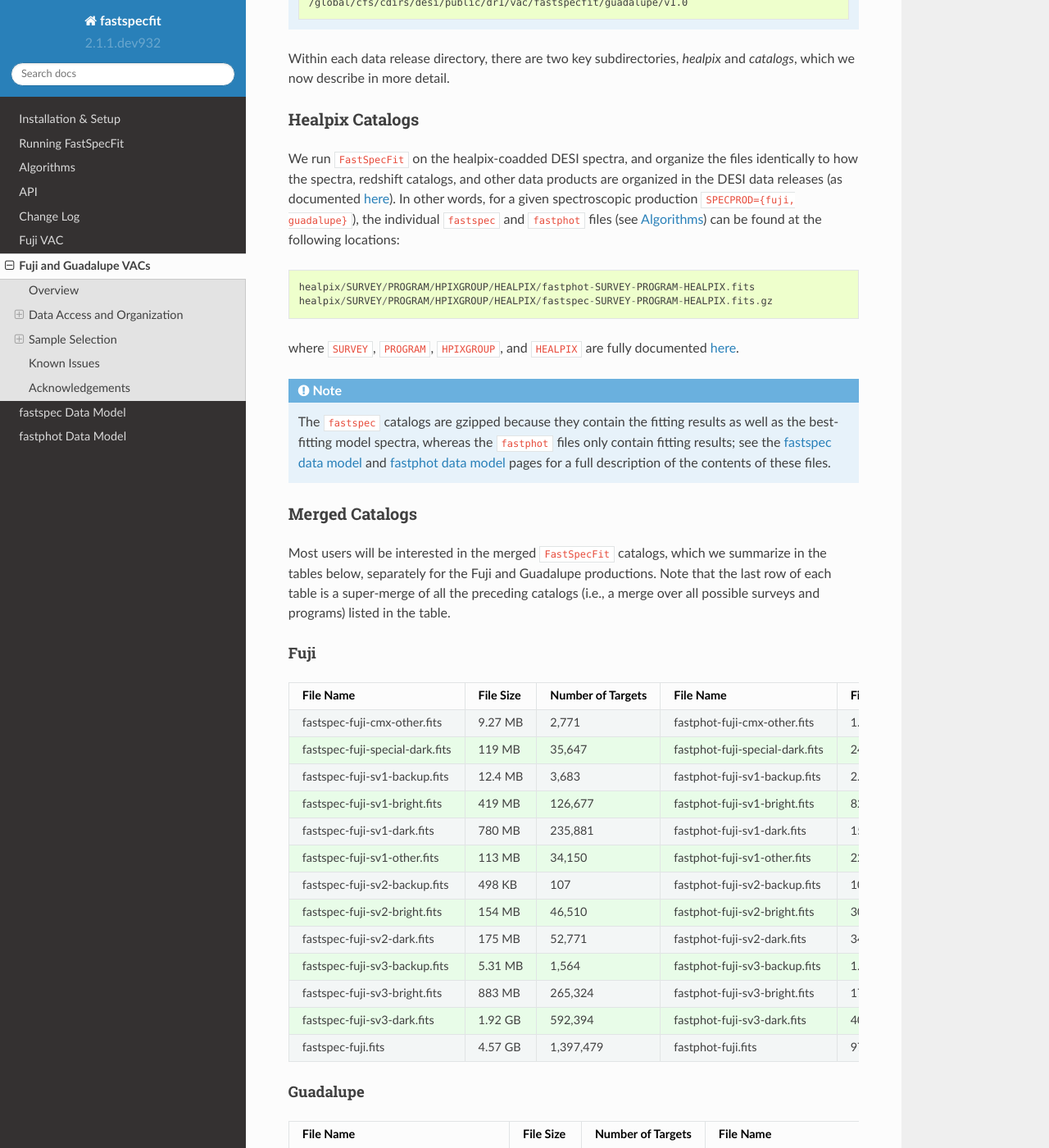
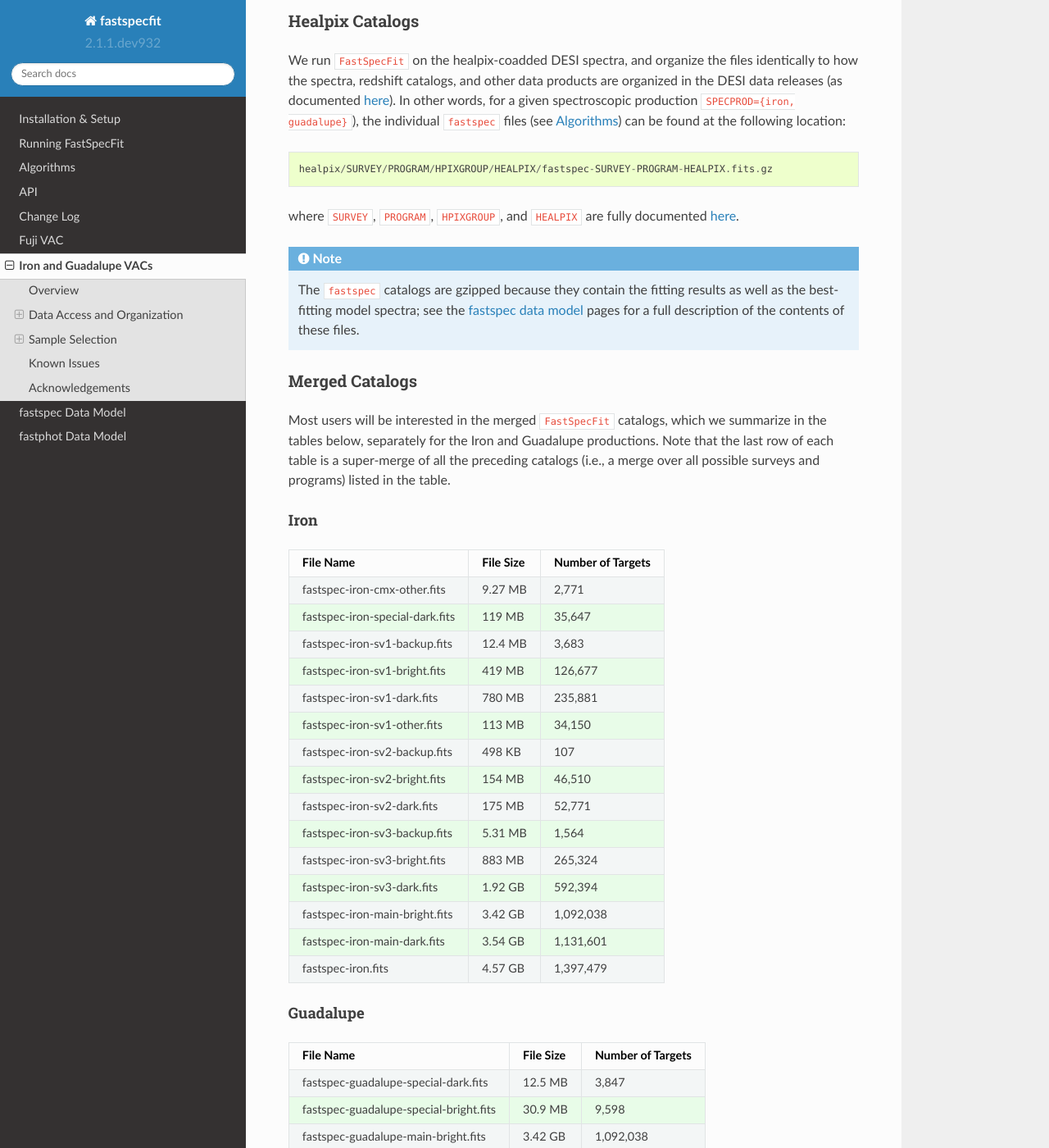
Before and after one commit to desihub/fastspecfit, a Sphinx documentation site: the page built from doc/iron.rst, in a window 1280 px wide and 1400 px high, scrolled down 1133 px. Shown: the whole window at 82% size. Built offline with Sphinx 7.4.7 and the Read the Docs theme 2.0.0, drawn with Linux system fonts in a browser that asks for light colours; some of the changed text lies outside the part shown.

Commit message:
fix iron.rst problem

```diff
--- a/doc/iron.rst
+++ b/doc/iron.rst
@@ -1,6 +1,6 @@
-.. _fujilupe vac:
+.. _iron vac:
 
-Fuji and Guadalupe VACs
+Iron and Guadalupe VACs
 =======================
 
 .. contents:: Contents
@@ -9,25 +9,20 @@ Fuji and Guadalupe VACs
 Overview
 --------
 
-This page describes the content and construction of the **version 1.0**
-``FastSpecFit`` value-added catalogs (VACs) which were generated from the DESI
-**Fuji** and **Guadalupe** spectroscopic productions. Both VACs will be publicly
-released in the near future but are available to all DESI collaborators now:
-
-  * Fuji will be publicly released as part of the `DESI Early Data Release
-    (DESI/EDR)`_ in early 2023 (exact date TBD); and
-  * Guadalupe will be released as a supplemental dataset to `DESI Data Release 1
-    (DESI/DR1)`_ sometime in 2024 (exact date TBD).
+This page describes the content and construction of the ``FastSpecFit``
+value-added catalogs (VACs) which were generated from the DESI **Iron** and
+**Guadalupe** spectroscopic productions. Both VACs will be publicly released as
+part of the `DESI Data Release 1 (DESI/DR1)`_ sometime in 2024 (exact date TBD).
 
 Data Access and Organization
 ----------------------------
 
-The Fuji and Guadalupe VACs can be accessed at the following urls:
+The Iron and Guadalupe VACs can be accessed at the following urls:
 
 ========================== ===================================================================
 Value-Added Catalog        URL
 ========================== ===================================================================
-Fuji (EDR)                 https://data.desi.lbl.gov/public/edr/vac/fastspecfit/fuji/v1.0
+Iron (EDR)                 https://data.desi.lbl.gov/public/edr/vac/fastspecfit/iron/v1.0
 Guadalupe (DR1 Supplement) https://data.desi.lbl.gov/public/dr1/vac/fastspecfit/guadalupe/v1.0
 ========================== ===================================================================
 
@@ -38,8 +33,8 @@ Guadalupe (DR1 Supplement) https://data.desi.lbl.gov/public/dr1/vac/fastspecfit/
    DESI Collaborators may access the catalogs directly at `NERSC`_ at the
    following directories::
 
-     /global/cfs/cdirs/desi/public/edr/vac/fastspecfit/fuji/v1.0
-     /global/cfs/cdirs/desi/public/dr1/vac/fastspecfit/guadalupe/v1.0
+     /global/cfs/cdirs/desi/public/dr1/vac/fastspecfit/iron/v1.0
+     /global/cfs/cdirs/desi/public/dr1/vac/fastspecfit/guadalupe/v2.0
 
 .. highlight:: default
 
@@ -52,11 +47,10 @@ Healpix Catalogs
 We run ``FastSpecFit`` on the healpix-coadded DESI spectra, and organize the
 files identically to how the spectra, redshift catalogs, and other data products
 are organized in the DESI data releases (as documented `here`_). In other words,
-for a given spectroscopic production ``SPECPROD={fuji, guadalupe}``), the
-individual ``fastspec`` and ``fastphot`` files (see :ref:`algorithms`) can be
-found at the following locations::
+for a given spectroscopic production ``SPECPROD={iron, guadalupe}``), the
+individual ``fastspec`` files (see :ref:`algorithms`) can be
+found at the following location::
 
-  healpix/SURVEY/PROGRAM/HPIXGROUP/HEALPIX/fastphot-SURVEY-PROGRAM-HEALPIX.fits
   healpix/SURVEY/PROGRAM/HPIXGROUP/HEALPIX/fastspec-SURVEY-PROGRAM-HEALPIX.fits.gz
 
 where ``SURVEY``, ``PROGRAM``, ``HPIXGROUP``, and ``HEALPIX`` are fully
@@ -65,59 +59,60 @@ documented `here`_.
 .. note::
 
    The ``fastspec`` catalogs are gzipped because they contain the fitting
-   results as well as the best-fitting model spectra, whereas the ``fastphot``
-   files only contain fitting results; see the :ref:`fastspec data
-   model<fastspec datamodel>` and :ref:`fastphot data model<fastphot datamodel>`
-   pages for a full description of the contents of these files.
+   results as well as the best-fitting model spectra; see the :ref:`fastspec
+   data model<fastspec datamodel>` pages for a full description of the contents
+   of these files.
 
-.. _`merged catalogs`:
+.. _`iron merged catalogs`:
 
 Merged Catalogs
 ~~~~~~~~~~~~~~~
 
 Most users will be interested in the merged ``FastSpecFit`` catalogs, which we
-summarize in the tables below, separately for the Fuji and Guadalupe
+summarize in the tables below, separately for the Iron and Guadalupe
 productions. Note that the last row of each table is a super-merge of all the
 preceding catalogs (i.e., a merge over all possible surveys and programs) listed
 in the table.
 
-Fuji
+Iron
 """"
 
 .. rst-class:: columns
 
-=============================== ========= ================= =============================== ========= =================
-File Name                       File Size Number of Targets File Name                       File Size Number of Targets
-=============================== ========= ================= =============================== ========= =================
-fastspec-fuji-cmx-other.fits    9.27 MB   2,771             fastphot-fuji-cmx-other.fits    1.82 MB   2,771
-fastspec-fuji-special-dark.fits 119 MB    35,647            fastphot-fuji-special-dark.fits 24.6 MB   35,647
-fastspec-fuji-sv1-backup.fits   12.4 MB   3,683             fastphot-fuji-sv1-backup.fits   2.56 MB   3,683
-fastspec-fuji-sv1-bright.fits   419 MB    126,677           fastphot-fuji-sv1-bright.fits   82.7 MB   126,677
-fastspec-fuji-sv1-dark.fits     780 MB    235,881           fastphot-fuji-sv1-dark.fits     154 MB    235,881
-fastspec-fuji-sv1-other.fits    113 MB    34,150            fastphot-fuji-sv1-other.fits    22.2 MB   34,150
-fastspec-fuji-sv2-backup.fits   498 KB    107               fastphot-fuji-sv2-backup.fits   101 KB    107
-fastspec-fuji-sv2-bright.fits   154 MB    46,510            fastphot-fuji-sv2-bright.fits   30.6 MB   46,510
-fastspec-fuji-sv2-dark.fits     175 MB    52,771            fastphot-fuji-sv2-dark.fits     34.6 MB   52,771
-fastspec-fuji-sv3-backup.fits   5.31 MB   1,564             fastphot-fuji-sv3-backup.fits   1.06 MB   1,564
-fastspec-fuji-sv3-bright.fits   883 MB    265,324           fastphot-fuji-sv3-bright.fits   179 MB    265,324
-fastspec-fuji-sv3-dark.fits     1.92 GB   592,394           fastphot-fuji-sv3-dark.fits     400 MB    592,394
-fastspec-fuji.fits              4.57 GB   1,397,479         fastphot-fuji.fits              970 MB    1,397,479
-=============================== ========= ================= =============================== ========= =================
+=============================== ========= =================
+File Name                       File Size Number of Targets
+=============================== ========= =================
+fastspec-iron-cmx-other.fits    9.27 MB   2,771
+fastspec-iron-special-dark.fits 119 MB    35,647
+fastspec-iron-sv1-backup.fits   12.4 MB   3,683
+fastspec-iron-sv1-bright.fits   419 MB    126,677
+fastspec-iron-sv1-dark.fits     780 MB    235,881
+fastspec-iron-sv1-other.fits    113 MB    34,150
+fastspec-iron-sv2-backup.fits   498 KB    107
+fastspec-iron-sv2-bright.fits   154 MB    46,510
+fastspec-iron-sv2-dark.fits     175 MB    52,771
+fastspec-iron-sv3-backup.fits   5.31 MB   1,564
+fastspec-iron-sv3-bright.fits   883 MB    265,324
+fastspec-iron-sv3-dark.fits     1.92 GB   592,394
+fastspec-iron-main-bright.fits  3.42 GB   1,092,038
+fastspec-iron-main-dark.fits    3.54 GB   1,131,601
+fastspec-iron.fits              4.57 GB   1,397,479
+=============================== ========= =================
 
 Guadalupe
 """""""""
 
 .. rst-class:: columns
 
-====================================== ========= ================= ====================================== ========= =================
-File Name                              File Size Number of Targets File Name                              File Size Number of Targets
-====================================== ========= ================= ====================================== ========= =================
-fastspec-guadalupe-special-dark.fits   12.5 MB   3,847             fastphot-guadalupe-special-dark.fits   2.15 MB   3,847
-fastspec-guadalupe-special-bright.fits 30.9 MB   9,598             fastphot-guadalupe-special-bright.fits 5.36 MB   9,598
-fastspec-guadalupe-main-bright.fits    3.42 GB   1,092,038         fastphot-guadalupe-main-bright.fits    606 MB    1,092,038
-fastspec-guadalupe-main-dark.fits      3.54 GB   1,131,601         fastphot-guadalupe-main-dark.fits      622 MB    1,131,601
-fastspec-guadalupe.fits                7.02 GB   2,237,084         fastphot-guadalupe.fits                1.23 GB   2,237,084
-====================================== ========= ================= ====================================== ========= =================
+====================================== ========= =================
+File Name                              File Size Number of Targets
+====================================== ========= =================
+fastspec-guadalupe-special-dark.fits   12.5 MB   3,847
+fastspec-guadalupe-special-bright.fits 30.9 MB   9,598
+fastspec-guadalupe-main-bright.fits    3.42 GB   1,092,038
+fastspec-guadalupe-main-dark.fits      3.54 GB   1,131,601
+fastspec-guadalupe.fits                7.02 GB   2,237,084
+====================================== ========= =================
 
 .. note::
 
@@ -132,7 +127,7 @@ The sample selection---in other words, the criteria used the choose which DESI
 targets to fit---were chosen to be very inclusive so that modeling results would
 be available for as many objects as possible. In brief, we fit *all*
 extragalactic (redshift greater than 0.001) non-sky (i.e., object) targets in
-both Fuji and Guadalupe, with no cuts on targeting bits, redshift or
+both Iron and Guadalupe, with no cuts on targeting bits, redshift or
 fiber-assignment warning bits, or other quality cuts.
 
 Specifically, let ``redrockfile`` be the full pathname to a given `redrock
@@ -159,7 +154,7 @@ Updated QSO Redshifts
 For a small but important fraction of quasar (QSO) targets, the redshift
 determined by Redrock is incorrect. To mitigate this issue, the DESI team has
 developed an approach to rectify the redshift nominally measured by Redrock
-using the machine-learning algorithm ``QuasarNet``. In the Fuji and Guadalupe
+using the machine-learning algorithm ``QuasarNet``. In the Iron and Guadalupe
 ``FastSpecFit`` VACs we adopt the same algorithm.
 
 Specifically, let ``redrockfile`` and ``qnfile`` be the full pathname to a given
@@ -185,26 +180,26 @@ model<fastphot datamodel>`) using the following bit of code:
       zb['Z'][qn['IS_QSO_QN_NEW_RR']] = qn['Z_NEW'][qn['IS_QSO_QN_NEW_RR']]
 
 For reference, the table below summarizes the number of objects with updated
-redshifts in each of the Fuji and Guadalupe :ref:`merged catalogs`:
+redshifts in each of the Iron and Guadalupe :ref:`iron merged catalogs`:
 
 .. rst-class:: columns
 
 ========================================== ================= ===============================
 Catalog                                    Number of Targets Number with Corrected Redshifts
 ========================================== ================= ===============================
-{fastspec,fastphot}-fuji-cmx-other.fits    2,771             63
-{fastspec,fastphot}-fuji-special-dark.fits 35,647            389
-{fastspec,fastphot}-fuji-sv1-backup.fits   3,683             119
-{fastspec,fastphot}-fuji-sv1-bright.fits   126,677           402
-{fastspec,fastphot}-fuji-sv1-dark.fits     235,881           4,656
-{fastspec,fastphot}-fuji-sv1-other.fits    34,150            372
-{fastspec,fastphot}-fuji-sv2-backup.fits   107               0
-{fastspec,fastphot}-fuji-sv2-bright.fits   46,510            151
-{fastspec,fastphot}-fuji-sv2-dark.fits     52,771            1,185
-{fastspec,fastphot}-fuji-sv3-backup.fits   1,564             32
-{fastspec,fastphot}-fuji-sv3-bright.fits   265,324           649
-{fastspec,fastphot}-fuji-sv3-dark.fits     592,394           5,973
-{fastspec,fastphot}-fuji.fits              1,397,479         13,991
+{fastspec,fastphot}-iron-cmx-other.fits    2,771             63
+{fastspec,fastphot}-iron-special-dark.fits 35,647            389
+{fastspec,fastphot}-iron-sv1-backup.fits   3,683             119
+{fastspec,fastphot}-iron-sv1-bright.fits   126,677           402
+{fastspec,fastphot}-iron-sv1-dark.fits     235,881           4,656
+{fastspec,fastphot}-iron-sv1-other.fits    34,150            372
+{fastspec,fastphot}-iron-sv2-backup.fits   107               0
+{fastspec,fastphot}-iron-sv2-bright.fits   46,510            151
+{fastspec,fastphot}-iron-sv2-dark.fits     52,771            1,185
+{fastspec,fastphot}-iron-sv3-backup.fits   1,564             32
+{fastspec,fastphot}-iron-sv3-bright.fits   265,324           649
+{fastspec,fastphot}-iron-sv3-dark.fits     592,394           5,973
+{fastspec,fastphot}-iron.fits              1,397,479         13,991
 ========================================== ================= ===============================
 
 .. rst-class:: columns
@@ -261,9 +260,7 @@ and Atomic Energy Commission (CEA); the National Council of Science and
 Technology of Mexico (CONACYT); the Ministry of Science and Innovation of Spain
 (MICINN), and by the `DESI Member Institutions`_.
 
-.. _`DESI Early Data Release (DESI/EDR)`: https://data.desi.lbl.gov/public/edr
 .. _`DESI Data Release 1 (DESI/DR1)`: https://data.desi.lbl.gov/public/dr1
-.. _`DESI/EDR`: https://data.desi.lbl.gov/public/edr
 .. _`DESI/DR1`: https://data.desi.lbl.gov/public/dr1
 .. _`NERSC`: https://nersc.gov
 .. _`here`: https://data.desi.lbl.gov/doc/organization/
```
Also changed, not shown: other parts of doc/iron.rst (+4 -0 lines), doc/fuji.rst (+8 -8 lines), 2 other files.
